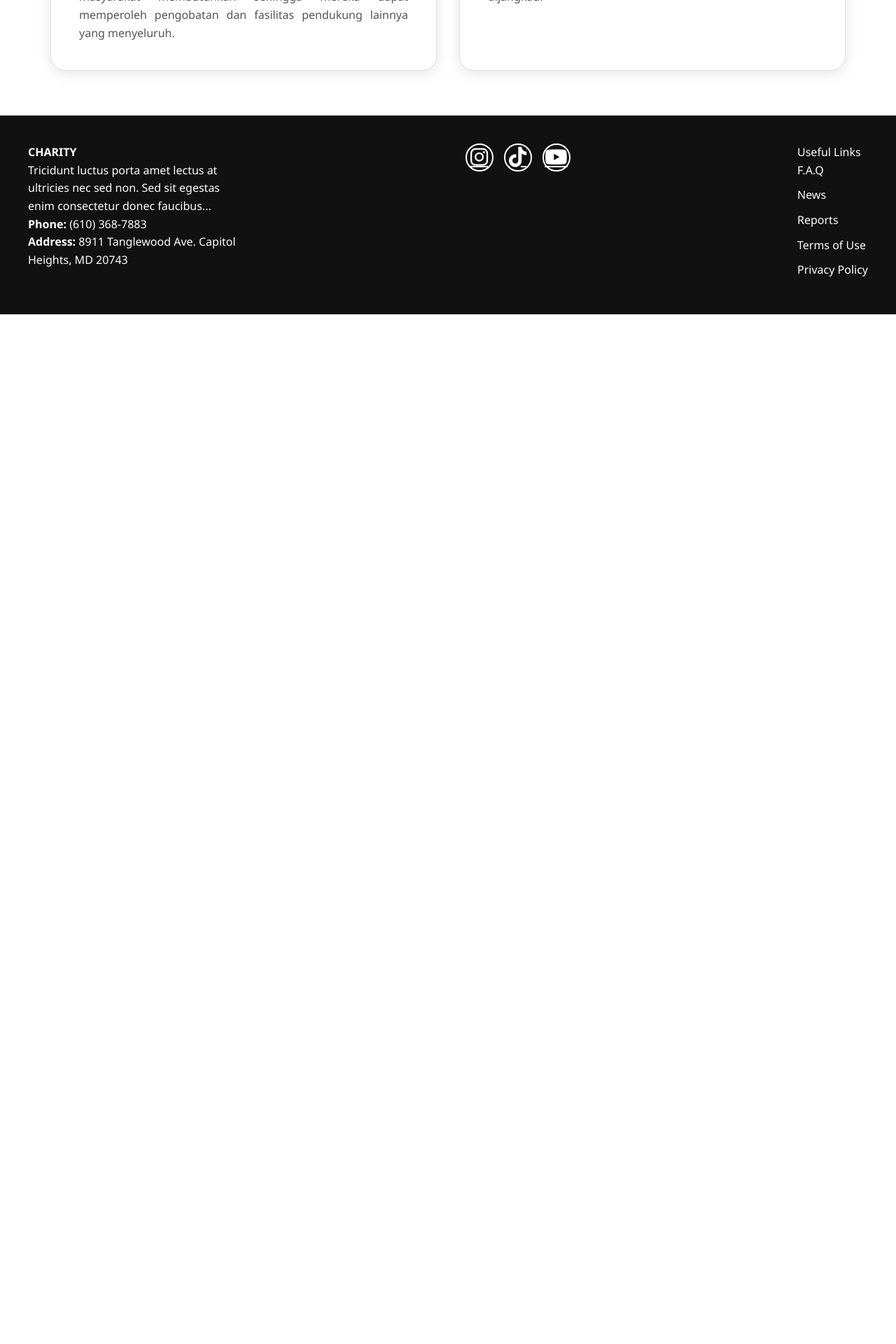
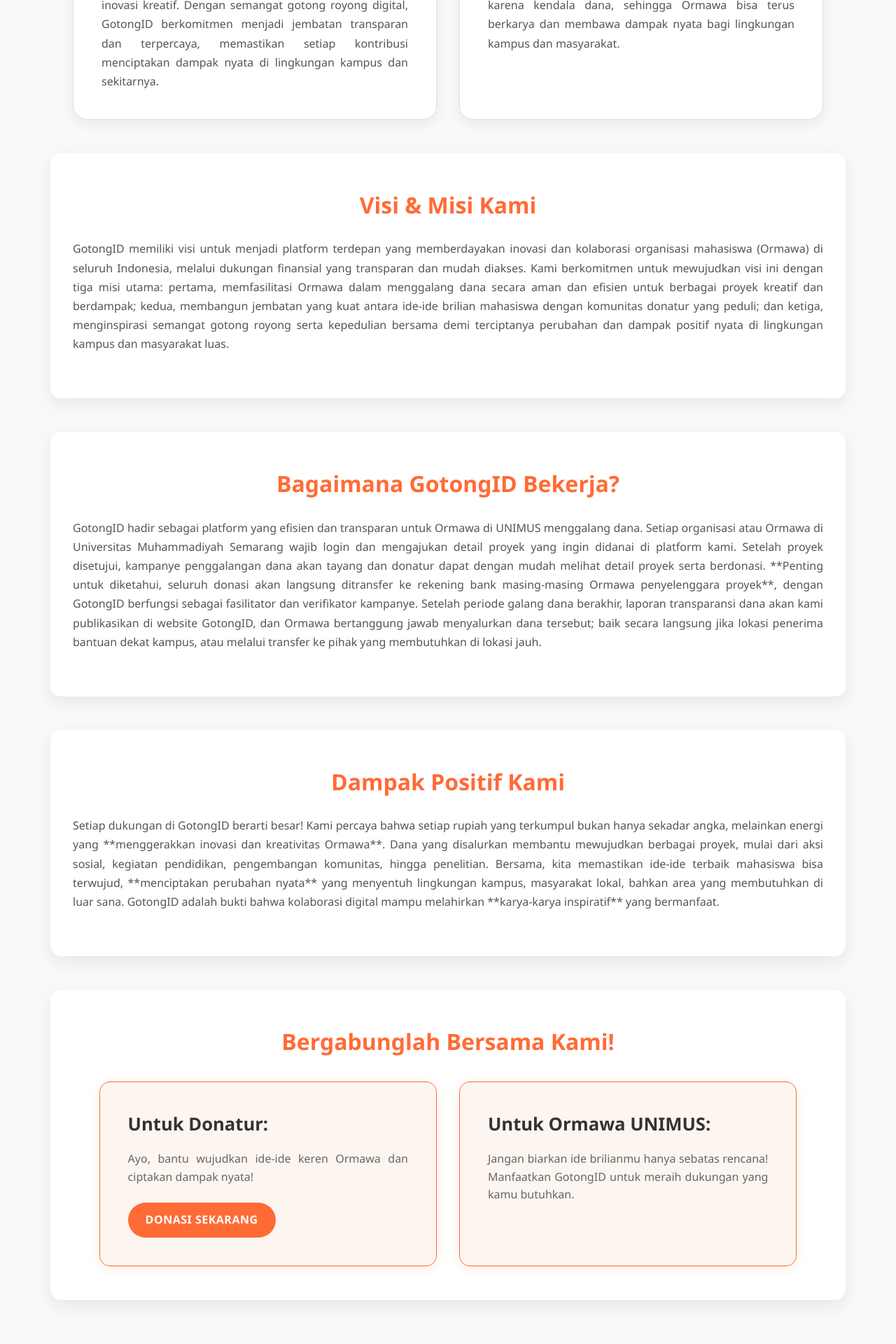
Before and after one commit to vivamiranda/Laukita, a PHP site: page /tentang-kami.html in a window 1280 px wide. Shown: the part 480-2400 px from the top of the page at 70% size. Before the commit the page ends 929 px from the top, so only its background shows below. Run offline with PHP 8.4, Linux system fonts and the light colour scheme.

Commit message:
menambahkan tampilan tentang kami dan merubah style beranda

```diff
--- a/detail-donasi.html
+++ b/detail-donasi.html
@@ -3,14 +3,14 @@
 <head>
     <meta charset="UTF-8">
     <meta name="viewport" content="width=device-width, initial-scale=1.0">
-    <title>Detail Donasi - Charity</title>
+    <title>Detail Donasi - GotongID</title>
     <link rel="stylesheet" href="style.css">
 </head>
 <body>
     <!-- Header Navigation -->
     <nav class="navbar">
         <div class="nav-container">
-            <div class="logo">CHARITY</div>
+            <div class="logo">GotongID</div>
             <ul class="nav-menu">
                 <li><a href="./index.html">Beranda</a></li>
                 <li><a href="./donasi.html">Donasi</a></li>
@@ -33,7 +33,7 @@
       <div class="footer-content">
         <div class="footer-left">
           <p>
-            <strong>CHARITY</strong><br>
+            <strong>GotongID</strong><br>
             Tricidunt luctus porta amet lectus at ultricies nec sed non. Sed sit egestas enim consectetur donec faucibus...<br>
             <strong>Phone:</strong> (610) 368-7883<br>
             <strong>Address:</strong> 8911 Tanglewood Ave. Capitol Heights, MD 20743
--- a/style.css
+++ b/style.css
@@ -14,22 +25,25 @@
     font-family: 'Segoe UI', sans-serif;
     line-height: 1.6;
     color: #333;
-    background-color: #fff;
+    background-color: #f8f9fa;
     margin: 0;
-    padding: 0; /* Hapus padding bottom yang lama */
+    padding: 0;
     display: flex;
     flex-direction: column;
     min-height: 100vh;
 }
 
-/* TAMBAHAN BARU - Page wrapper */
+/* Page wrapper - Digunakan untuk membungkus konten utama agar footer tetap di bawah */
 .page-wrapper {
     flex: 1;
     display: flex;
     flex-direction: column;
 }
 
-/* Header Navigation */
+/* ===========================================
+   2. NAVBAR - Navigasi Header Atas
+   - Styling untuk bilah navigasi utama di bagian paling atas halaman.
+   =========================================== */
 .navbar {
     background: rgba(0, 0, 0, 0.9);
     padding: 1rem 0;
@@ -169,13 +189,14 @@
 }
 
 /* ===========================================
-   ABOUT PAGE STYLES - TENTANG KAMI
+   5. ABOUT PAGE STYLES - Halaman "Tentang Kami"
+   - Styling khusus untuk elemen-elemen di halaman "Tentang Kami".
    =========================================== */
 
-/* Page Content untuk Tentang Kami */
+/* Konten Utama Halaman "Tentang Kami" */
 .page-content {
     padding: 6rem 0 4rem;
-    background: #ffffff;
+    background: #f8f9fa;
     flex: 1;
 }
 
@@ -185,127 +206,254 @@
     padding: 0 2rem;
 }
 
-/* Page Title */
+/* Judul Utama Halaman */
 .page-title {
     text-align: center;
     font-size: 2.5rem;
     font-weight: bold;
     color: #333;
     margin-bottom: 3rem;
-    padding-top: 2rem;
 }
 
+/* Container untuk Kartu "Apa itu GotongID" & "Kami Percaya" (2 Kolom) */
 .about-cards {
     display: grid;
-    grid-template-columns: 1fr 1fr;
+    grid-template-columns: repeat(auto-fit, minmax(300px, 1fr));
     gap: 2rem;
     max-width: 1200px;
-    margin: 0 auto;
+    margin: 0 auto 3rem;
+    padding: 0 2rem;
 }
 
+/* Styling untuk Setiap Kartu "Tentang Kami" */
 .about-card {
     padding: 2.5rem;
     border-radius: 20px;
-    box-shadow: 0 4px 20px rgba(0, 0, 0, 0.1);
+    box-shadow: 0 4px 20px rgba(0, 0, 0, 0.08);
     transition: transform 0.3s ease, box-shadow 0.3s ease;
+    background: #ffffff;
+    border: 1px solid #e0e0e0;
 }
 
 .about-card:hover {
-    transform: translateY(-5px);
-    box-shadow: 0 8px 30px rgba(0, 0, 0, 0.15);
+    transform: translateY(-8px);
+    box-shadow: 0 10px 35px rgba(0, 0, 0, 0.12);
 }
 
-/* Light Card - Semua kartu putih */
-.light-card {
-    background: #ffffff;
-    color: #333;
-    border: 1px solid #e0e0e0;
-}
-
-/* Dark Card - Hapus karena semua putih */
-.dark-card {
-    background: #ffffff;
-    color: #333;
-    border: 1px solid #e0e0e0;
-}
-
-/* Hapus card-icon karena tidak digunakan */
-
 .about-card h2 {
-    font-size: 1.5rem;
+    font-size: 1.8rem;
     font-weight: bold;
     margin-bottom: 1rem;
     text-align: center;
+    color: #ff6b35;
 }
 
 .about-card p {
     font-size: 1rem;
-    line-height: 1.6;
+    line-height: 1.7;
     text-align: justify;
+    color: #555;
     margin: 0;
 }
 
-.light-card h2,
-.dark-card h2 {
-    color: #2c3e50;
+/* Blok Konten Umum (untuk Visi & Misi, Bagaimana Kami Bekerja, Dampak Positif) */
+.section-block {
+    background-color: #ffffff;
+    border-radius: 15px;
+    padding: 3rem;
+    box-shadow: 0 8px 25px rgba(0, 0, 0, 0.08);
+    margin: 0 auto 3rem;
+    max-width: 1200px;
+    padding-left: 2rem;
+    padding-right: 2rem;
 }
 
-.light-card p,
-.dark-card p {
+.section-block h2 {
+    color: #ff6b35;
+    font-size: 2rem;
+    font-weight: bold;
+    margin-top: 0;
+    margin-bottom: 1.5rem;
+    text-align: center;
+}
+
+.section-block p {
     color: #555;
+    line-height: 1.7;
+    text-align: justify;
+    margin-bottom: 1rem;
+}
+
+/* Styling untuk list di "Bagaimana GotongID Bekerja?" (Jika nanti diubah ke list) */
+.section-block ol {
+    list-style: none;
+    padding: 0;
+    margin: 0;
+    counter-reset: my-awesome-counter;
+}
+
+.section-block ol li {
+    background-color: #fdf5f0;
+    padding: 15px 20px;
+    border-radius: 10px;
+    margin-bottom: 15px;
+    display: flex;
+    align-items: flex-start;
+    gap: 15px;
+    color: #444;
+    position: relative;
+    padding-left: 50px;
+    box-shadow: 0 2px 8px rgba(0,0,0,0.05);
+}
+
+.section-block ol li::before {
+    content: counter(my-awesome-counter);
+    counter-increment: my-awesome-counter;
+    font-weight: bold;
+    color: white;
+    background-color: #ff6b35;
+    width: 30px;
+    height: 30px;
+    border-radius: 50%;
+    display: flex;
+    align-items: center;
+    justify-content: center;
+    font-size: 1.1em;
+    flex-shrink: 0;
+    position: absolute;
+    left: 15px;
+    top: 50%;
+    transform: translateY(-50%);
+}
+
+/* Bagian Call to Action (CTA) - "Bergabunglah Bersama Kami!" */
+.cta-section {
+    text-align: center;
+    background-color: #ffffff;
+    border-radius: 15px;
+    padding: 3rem;
+    box-shadow: 0 8px 25px rgba(0, 0, 0, 0.08);
+    margin: 0 auto 3rem;
+    max-width: 1200px;
+    padding-left: 2rem;
+    padding-right: 2rem;
+}
+
+.cta-section h2 {
+    font-size: 2rem;
+    color: #ff6b35;
+    margin-bottom: 2rem;
+    text-align: center;
+}
+
+.cta-buttons {
+    display: flex;
+    flex-wrap: wrap;
+    justify-content: center;
+    gap: 2rem;
+}
+
+.cta-item {
+    flex: 1;
+    min-width: 280px;
+    max-width: 45%;
+    background-color: #fdf5f0;
+    border: 1px solid #ff6b35;
+    border-radius: 15px;
+    padding: 2.5rem;
+    box-shadow: 0 5px 15px rgba(255, 107, 53, 0.1);
+    transition: transform 0.3s ease, box-shadow 0.3s ease;
+    text-align: left;
+}
+
+.cta-item:hover {
+    transform: translateY(-8px);
+    box-shadow: 0 12px 25px rgba(255, 107, 53, 0.2);
+}
+
+.cta-item h3 {
+    color: #333;
+    font-size: 1.6rem;
+    margin-top: 0;
+    margin-bottom: 1rem;
+}
+
+.cta-item p {
+    color: #666;
+    margin-bottom: 1.5rem;
+    line-height: 1.6;
+}
+
+/* Tombol Umum (misal untuk "Donasi Sekarang") */
+.btn {
+    display: inline-block;
+    padding: 12px 25px;
+    border-radius: 25px;
+    text-decoration: none;
+    font-weight: 600;
+    transition: background-color 0.3s, transform 0.2s, box-shadow 0.3s;
+    cursor: pointer;
+    border: none;
+    text-transform: uppercase;
+    letter-spacing: 0.5px;
+}
+
+.primary-btn {
+    background-color: #ff6b35;
+    color: white;
+}
+
+.primary-btn:hover {
+    background-color: #e65c2f;
+    transform: translateY(-2px);
+    box-shadow: 0 5px 15px rgba(255, 107, 53, 0.4);
 }
 
 /* ===========================================
-   END ABOUT PAGE STYLES
-   =========================================== */
-
-/* ===========================================
-   HERO SECTION IMAGE - Gambar di bagian atas
+   6. HERO IMAGE (General Purpose - Elemen Gambar Besar selain Hero Utama)
+   - Styling untuk elemen gambar besar yang dapat digunakan di berbagai halaman,
+     misalnya sebagai banner di halaman 'Tentang Kami'.
+   - REVISI: Menghapus garis putus-putus.
    =========================================== */
 .hero-image {
     height: 380px;
-    border-radius: 10px;
+    border-radius: 15px;
     display: flex;
     align-items: center;
     justify-content: center;
     color: white;
-    font-size: 1.2rem;
+    font-size: 1.8rem;
     text-align: center;
-    box-shadow: 0 20px 40px rgba(255, 107, 53, 0.3);
+    box-shadow: 0 15px 30px rgba(255, 107, 53, 0.2);
     position: relative;
     overflow: hidden;
-    transition: transform 0.3s;
+    transition: transform 0.4s ease, box-shadow 0.4s ease;
+    background: linear-gradient(135deg, #FF6B35, #FF9933); /* Warna placeholder */
+    margin-bottom: 3rem;
 }
 
 .hero-image:hover {
     transform: translateY(-10px);
+    box-shadow: 0 25px 50px rgba(255, 107, 53, 0.4);
 }
 
 .hero-image::before {
+    /* MENGHAPUS GARIS PUTUS-PUTUS DENGAN MENGHAPUS PROPERTI BORDER */
     content: '';
     position: absolute;
-    top: 20px;
-    left: 20px;
-    right: 20px;
-    bottom: 20px;
-    border: 2px dashed rgba(255, 255, 255, 0.5);
-    border-radius: 15px;
+    top: 0; /* Ubah ke 0 agar tidak ada padding dari border */
+    left: 0; /* Ubah ke 0 */
+    right: 0; /* Ubah ke 0 */
+    bottom: 0; /* Ubah ke 0 */
+    /* border: 2px dashed rgba(255, 255, 255, 0.6); <= BARIS INI DIHAPUS/DIKOMENTARI */
+    border-radius: 15px; /* Tetap pertahankan border-radius dari parent */
     pointer-events: none;
 }
 
-.hero-image::after {
-    position: absolute;
-    top: 50%;
-    left: 50%;
-    transform: translate(-50%, -70%);
-    font-size: 3rem;
-    opacity: 0.7;
-}
-
 /* ===========================================
-   SIMPLE NEWS SECTION - Foto Besar + Deskripsi Simple
+   7. SIMPLE NEWS SECTION (Bagian Berita Sederhana)
+   - Styling untuk bagian yang menampilkan berita atau artikel singkat.
    =========================================== */
-
 .news-section {
     padding: 60px 20px;
     background: #f8f9fa;
--- a/tentang-kami.html
+++ b/tentang-kami.html
@@ -3,15 +3,14 @@
 <head>
     <meta charset="UTF-8">
     <meta name="viewport" content="width=device-width, initial-scale=1.0">
-    <title>Tentang Kami - Charity</title>
+    <title>Tentang Kami - GotongID</title>
     <link rel="stylesheet" href="style.css">
     <link rel="stylesheet" href="https://cdnjs.cloudflare.com/ajax/libs/font-awesome/6.0.0/css/all.min.css">
 </head>
 <body>
-    <!-- Header Navigation -->
     <nav class="navbar">
         <div class="nav-container">
-            <div class="logo">CHARITY</div>
+            <div class="logo">GotongID</div>
             <ul class="nav-menu">
                 <li><a href="./index.html">Beranda</a></li>
                 <li><a href="./donasi.html">Donasi</a></li>
@@ -22,32 +21,66 @@
         </div>
     </nav>
 
-    <!-- Page Content -->
     <section class="page-content">
         <div class="container">
-            <h1 class="page-title">Tentang WeCare.id</h1>
+            <h1 class="page-title">Tentang GotongID</h1>
 
             <div class="about-cards">
-                <!-- Card 1 -->
                 <div class="about-card light-card">
-                    <h2>Apa itu WeCare.id?</h2>
-                    <p>WeCare.id adalah web donasi online yang dibangun khusus untuk mengumpulkan dana bagi pasien dan masyarakat yang memiliki kemampuan finansial terbatas serta tinggal di wilayah sulit dijangkau. WeCare.id bekerja dengan menghubungkan para calon donatur dan para pasien serta masyarakat membutuhkan sehingga mereka dapat memperoleh pengobatan dan fasilitas pendukung lainnya yang menyeluruh.</p>
+                    <h2>Apa itu GotongID</h2>
+                    <p>GotongID adalah platform donasi daring yang dirancang khusus untuk mendukung inisiatif
+                    dan program organisasi mahasiswa (Ormawa) di kampusmu. Kami menghubungkan ide-ide brilian
+                    Ormawa dengan para donatur yang peduli, mempermudah penggalangan dana untuk beragam proyek
+                    positif, dari kegiatan sosial hingga inovasi kreatif. Dengan semangat gotong royong digital,
+                    GotongID berkomitmen menjadi jembatan transparan dan terpercaya, memastikan setiap kontribusi
+                    menciptakan dampak nyata di lingkungan kampus dan sekitarnya.</p>
                 </div>
 
-                <!-- Card 2 -->
                 <div class="about-card light-card">
                     <h2>Kami Percaya</h2>
-                    <p>WeCare.id percaya bahwa semua orang berhak mendapatkan pelayanan kesehatan agar mereka dapat berperan sebagai individu yang prima dan produktif. Namun, faktanya, tidak semua bisa mendapatkan akses kesehatan karena kendala finansial hingga lokasi wilayah tempat tinggal yang sulit dijangkau.</p>
+                    <p>GotongID percaya bahwa setiap ide dan gerakan positif dari organisasi mahasiswa
+                    layak mendapat dukungan. Kami memahami bahwa mewujudkan berbagai program, dari kegiatan
+                    sosial hingga inovasi kreatif, sering terhambat oleh keterbatasan finansial.
+                    Kami ada untuk memastikan tidak ada ide baik yang terhenti hanya karena kendala dana,
+                    sehingga Ormawa bisa terus berkarya dan membawa dampak nyata bagi lingkungan kampus dan masyarakat.</p>
+                </div>
+            </div>
+
+            <div class="section-block">
+                <h2>Visi & Misi Kami</h2>
+                <p>GotongID memiliki visi untuk menjadi platform terdepan yang memberdayakan inovasi dan kolaborasi organisasi mahasiswa (Ormawa) di seluruh Indonesia, melalui dukungan finansial yang transparan dan mudah diakses. Kami berkomitmen untuk mewujudkan visi ini dengan tiga misi utama: pertama, memfasilitasi Ormawa dalam menggalang dana secara aman dan efisien untuk berbagai proyek kreatif dan berdampak; kedua, membangun jembatan yang kuat antara ide-ide brilian mahasiswa dengan komunitas donatur yang peduli; dan ketiga, menginspirasi semangat gotong royong serta kepedulian bersama demi terciptanya perubahan dan dampak positif nyata di lingkungan kampus dan masyarakat luas.</p>
+            </div>
+
+            <div class="section-block">
+                <h2>Bagaimana GotongID Bekerja?</h2>
+                <p>GotongID hadir sebagai platform yang efisien dan transparan untuk Ormawa di UNIMUS menggalang dana. Setiap organisasi atau Ormawa di Universitas Muhammadiyah Semarang wajib login dan mengajukan detail proyek yang ingin didanai di platform kami. Setelah proyek disetujui, kampanye penggalangan dana akan tayang dan donatur dapat dengan mudah melihat detail proyek serta berdonasi. **Penting untuk diketahui, seluruh donasi akan langsung ditransfer ke rekening bank masing-masing Ormawa penyelenggara proyek**, dengan GotongID berfungsi sebagai fasilitator dan verifikator kampanye. Setelah periode galang dana berakhir, laporan transparansi dana akan kami publikasikan di website GotongID, dan Ormawa bertanggung jawab menyalurkan dana tersebut; baik secara langsung jika lokasi penerima bantuan dekat kampus, atau melalui transfer ke pihak yang membutuhkan di lokasi jauh.</p>
+            </div>
+
+            <div class="section-block">
+                <h2>Dampak Positif Kami</h2>
+                <p>Setiap dukungan di GotongID berarti besar! Kami percaya bahwa setiap rupiah yang terkumpul bukan hanya sekadar angka, melainkan energi yang **menggerakkan inovasi dan kreativitas Ormawa**. Dana yang disalurkan membantu mewujudkan berbagai proyek, mulai dari aksi sosial, kegiatan pendidikan, pengembangan komunitas, hingga penelitian. Bersama, kita memastikan ide-ide terbaik mahasiswa bisa terwujud, **menciptakan perubahan nyata** yang menyentuh lingkungan kampus, masyarakat lokal, bahkan area yang membutuhkan di luar sana. GotongID adalah bukti bahwa kolaborasi digital mampu melahirkan **karya-karya inspiratif** yang bermanfaat.</p>
+            </div>
+
+            <div class="section-block cta-section">
+                <h2>Bergabunglah Bersama Kami!</h2>
+                <div class="cta-buttons">
+                    <div class="cta-item">
+                        <h3>Untuk Donatur:</h3>
+                        <p>Ayo, bantu wujudkan ide-ide keren Ormawa dan ciptakan dampak nyata!</p>
+                        <a href="./donasi.html" class="btn primary-btn">Donasi Sekarang</a>
+                    </div>
+                    <div class="cta-item">
+                        <h3>Untuk Ormawa UNIMUS:</h3>
+                        <p>Jangan biarkan ide brilianmu hanya sebatas rencana! Manfaatkan GotongID untuk meraih dukungan yang kamu butuhkan.</p>
                         </div>
                 </div>
             </div>
-    </section>
 
-    <footer class="footer">
+        </div> </section> <footer class="footer">
         <div class="footer-content">
             <div class="footer-left">
                 <p>
-            <strong>CHARITY</strong><br>
+                    <strong>GotongID</strong><br>
                     Tricidunt luctus porta amet lectus at ultricies nec sed non. Sed sit egestas enim consectetur donec faucibus...<br>
                     <strong>Phone:</strong> (610) 368-7883<br>
                     <strong>Address:</strong> 8911 Tanglewood Ave. Capitol Heights, MD 20743
```
Also changed, not shown: other parts of style.css (+139 -162 lines), donasi.html (+4 -4 lines), index.html (+6 -10 lines). Lines whose indentation alone changed are shown as unchanged.
